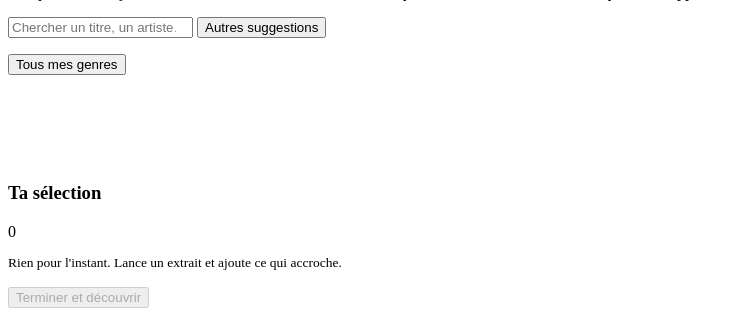
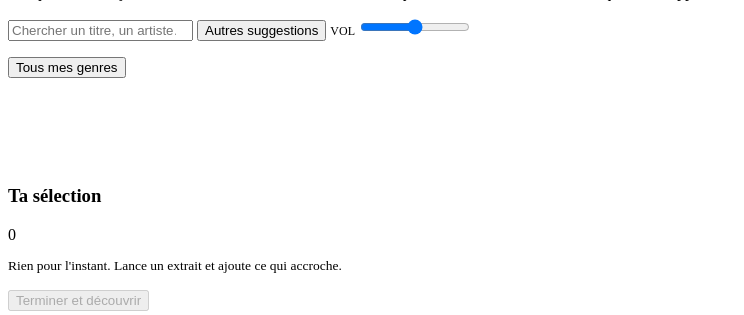
Before and after one commit to ExaFrenchDev/Resonnance, a Python web app: template templates/onboarding_tracks.html in a window 1280 px wide. Shown: the part 131-446 px from the top of the page, without its empty margins (0-744 px from the left). Run offline with Jinja, Linux system fonts and the light colour scheme; the template is opened without the code that fills it, so the values that code supplies are empty.

Commit message:
Implement volume control in onboarding_tracks.html
Added a volume control input to adjust the audio volume.

```diff
--- a/templates/onboarding_tracks.html
+++ b/templates/onboarding_tracks.html
@@ -14,6 +14,10 @@
       <div class="row" style="margin-bottom:16px;flex-wrap:wrap;gap:10px">
         <input class="input grow" id="search" type="search" placeholder="Chercher un titre, un artiste…" style="max-width:340px" autocomplete="off">
         <button class="btn btn--quiet btn--sm" id="shuffle" type="button">Autres suggestions</button>
+        <label class="row" style="gap:8px;font-size:12px" title="Volume des extraits">
+          <span class="dim mono">VOL</span>
+          <input id="volume" type="range" min="0" max="100" step="5" style="width:110px">
+        </label>
       </div>
 
       <div class="tabs" id="tabs" style="margin-bottom:16px">
@@ -59,6 +63,7 @@
   const countChip = document.getElementById('count');
   const finishButton = document.getElementById('finish');
   const searchInput = document.getElementById('search');
+  const volumeInput = document.getElementById('volume');
 
   const picked = new Map({{ saved|tojson }}.map((track) => [String(track.track_id), track]));
   let activeGenre = 'all';
@@ -260,6 +265,11 @@
     }
   });
 
+  volumeInput.value = Math.round(Resonance.player.volume * 100);
+  volumeInput.addEventListener('input', () => {
+    Resonance.player.setVolume(volumeInput.value / 100);
+  });
+
   renderPicked();
   loadFeed(true).then(() => setTimeout(() => loadFeed(), 600));
 </script>
```
